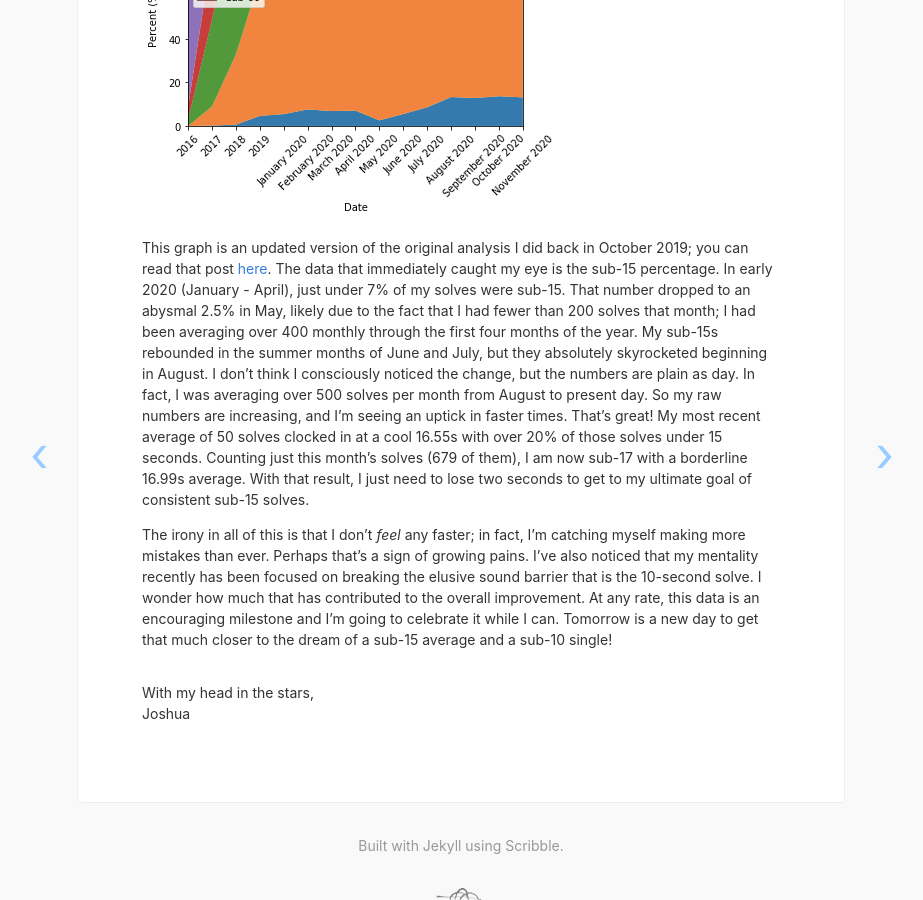
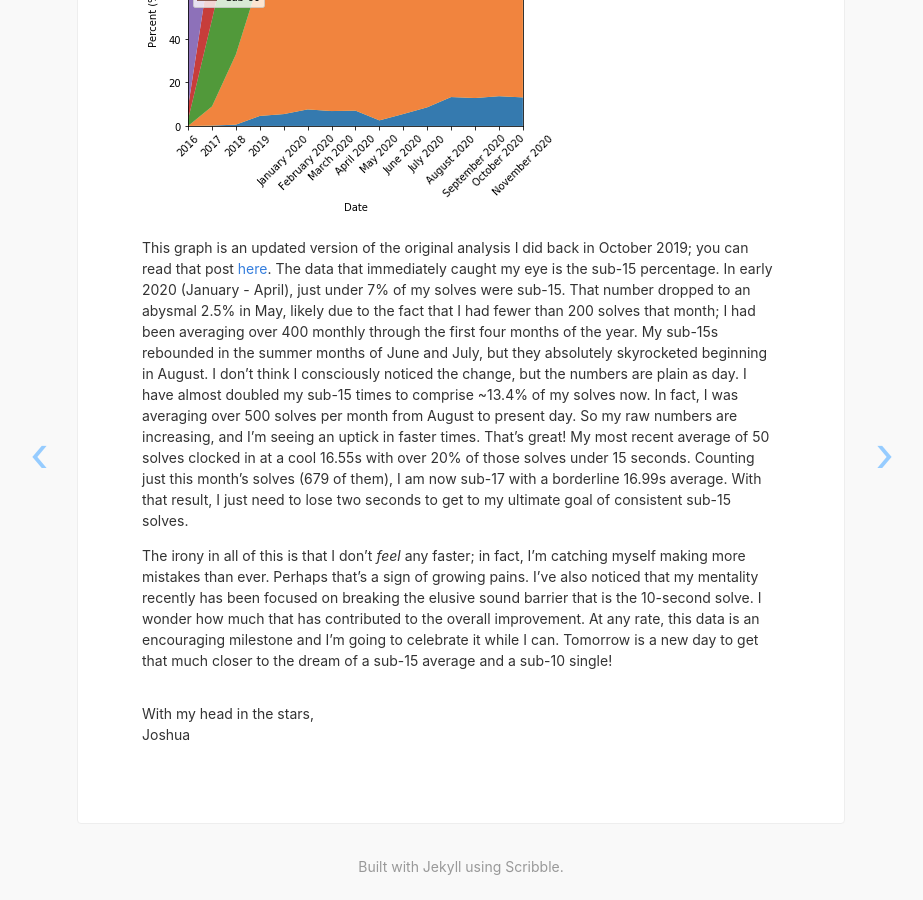
Before and after one commit to joshuacherian/joshuacherian.github.io, a Jekyll site: the page built from _posts/2019-12-19-Road-to-Sub_15.md, in a window 1280 px wide and 900 px high, scrolled down 4336 px. Shown: the whole window, without its empty margins (179-1102 px from the left). Built offline with Jekyll 4.4.1, drawn with Linux system fonts in a browser that asks for light colours; nearby versions of some CDN libraries.

Commit message:
Road to Sub-15 November update

```diff
--- a/_posts/2019-12-19-Road-to-Sub_15.md
+++ b/_posts/2019-12-19-Road-to-Sub_15.md
@@ -75,6 +75,6 @@ It's been a...long time! As you can see by the date of the last update, the worl
 
 ![png](../images/normalizedDataNov2020.png)
 
-This graph is an updated version of the original analysis I did back in October 2019; you can read that post [here](https://joshuacherian.github.io/posts/Cubing-Data-Analysis). The data that immediately caught my eye is the sub-15 percentage. In early 2020 (January - April), just under 7% of my solves were sub-15. That number dropped to an abysmal 2.5% in May, likely due to the fact that I had fewer than 200 solves that month; I had been averaging over 400 monthly through the first four months of the year. My sub-15s rebounded in the summer months of June and July, but they absolutely skyrocketed beginning in August. I don't think I consciously noticed the change, but the numbers are plain as day. In fact, I was averaging over 500 solves per month from August to present day. So my raw numbers are increasing, and I'm seeing an uptick in faster times. That's great! My most recent average of 50 solves clocked in at a cool 16.55s with over 20% of those solves under 15 seconds. Counting just this month's solves (679 of them), I am now sub-17 with a borderline 16.99s average. With that result, I just need to lose two seconds to get to my ultimate goal of consistent sub-15 solves.
+This graph is an updated version of the original analysis I did back in October 2019; you can read that post [here](https://joshuacherian.github.io/posts/Cubing-Data-Analysis). The data that immediately caught my eye is the sub-15 percentage. In early 2020 (January - April), just under 7% of my solves were sub-15. That number dropped to an abysmal 2.5% in May, likely due to the fact that I had fewer than 200 solves that month; I had been averaging over 400 monthly through the first four months of the year. My sub-15s rebounded in the summer months of June and July, but they absolutely skyrocketed beginning in August. I don't think I consciously noticed the change, but the numbers are plain as day. I have almost doubled my sub-15 times to comprise ~13.4% of my solves now. In fact, I was averaging over 500 solves per month from August to present day. So my raw numbers are increasing, and I'm seeing an uptick in faster times. That's great! My most recent average of 50 solves clocked in at a cool 16.55s with over 20% of those solves under 15 seconds. Counting just this month's solves (679 of them), I am now sub-17 with a borderline 16.99s average. With that result, I just need to lose two seconds to get to my ultimate goal of consistent sub-15 solves.
 
 The irony in all of this is that I don't *feel* any faster; in fact, I'm catching myself making more mistakes than ever. Perhaps that's a sign of growing pains. I've also noticed that my mentality recently has been focused on breaking the elusive sound barrier that is the 10-second solve. I wonder how much that has contributed to the overall improvement. At any rate, this data is an encouraging milestone and I'm going to celebrate it while I can. Tomorrow is a new day to get that much closer to the dream of a sub-15 average and a sub-10 single!
```
